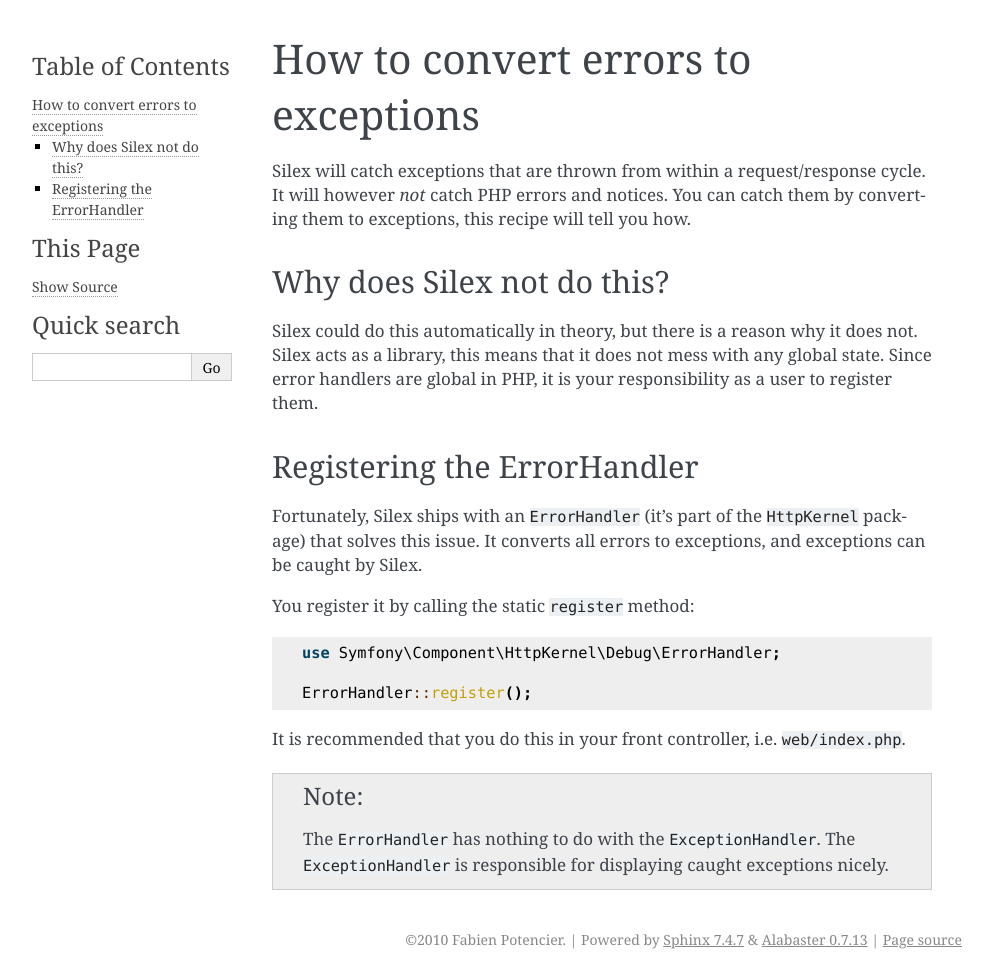
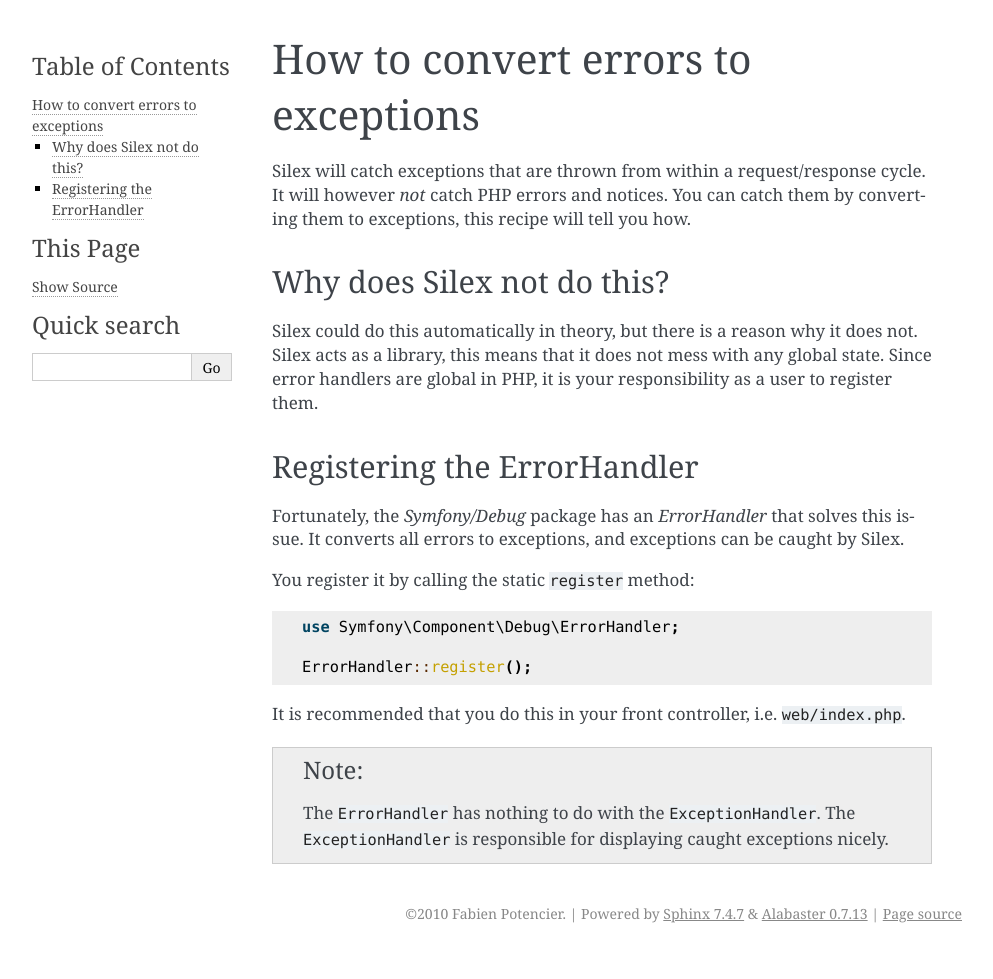
Before and after one commit to silexphp/Silex, a Sphinx documentation site: the page built from doc/cookbook/error_handler.rst, in a window 1280 px wide. Shown: the whole page, without its empty margins (148-1141 px from the left). Built offline with Sphinx 7.4.7, drawn with Linux system fonts in a browser that asks for light colours; pages that are not in the unit, such as notebooks, are missing from menus; after the commit the page ends 953 px from its top, so only the background shows below that.

Commit message:
Introduced new symfony Debug component for error_handler cookbook

```diff
--- a/doc/cookbook/error_handler.rst
+++ b/doc/cookbook/error_handler.rst
@@ -16,13 +16,13 @@
 Registering the ErrorHandler
 ----------------------------
 
-Fortunately, Silex ships with an ``ErrorHandler`` (it's part of the
-``HttpKernel`` package) that solves this issue. It converts all errors to
-exceptions, and exceptions can be caught by Silex.
+Fortunately, the `Symfony/Debug` package has an `ErrorHandler` that solves this
+issue. It converts all errors to exceptions, and exceptions can be caught by
+Silex.
 
 You register it by calling the static ``register`` method::
 
-    use Symfony\Component\HttpKernel\Debug\ErrorHandler;
+    use Symfony\Component\Debug\ErrorHandler;
 
     ErrorHandler::register();
 
```
